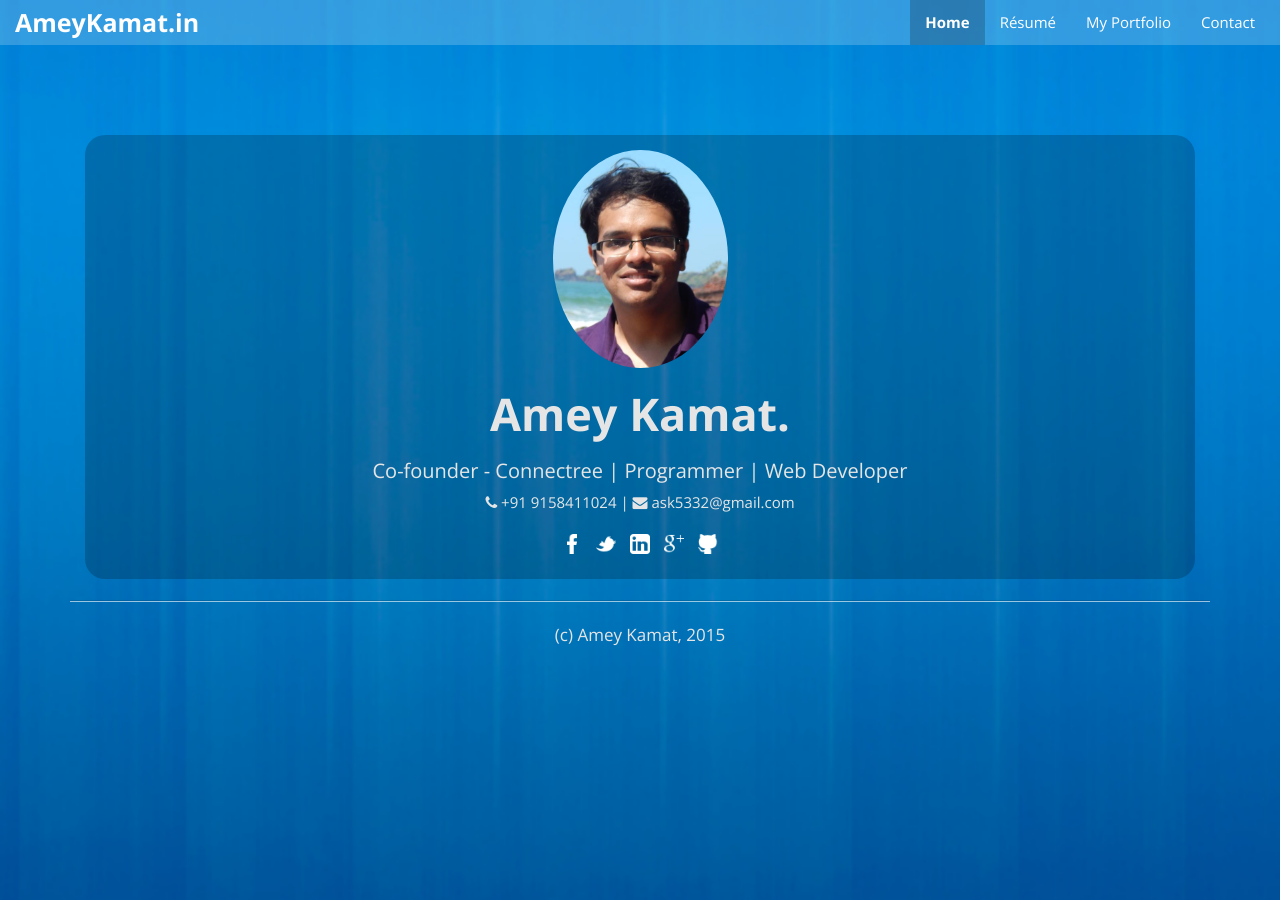
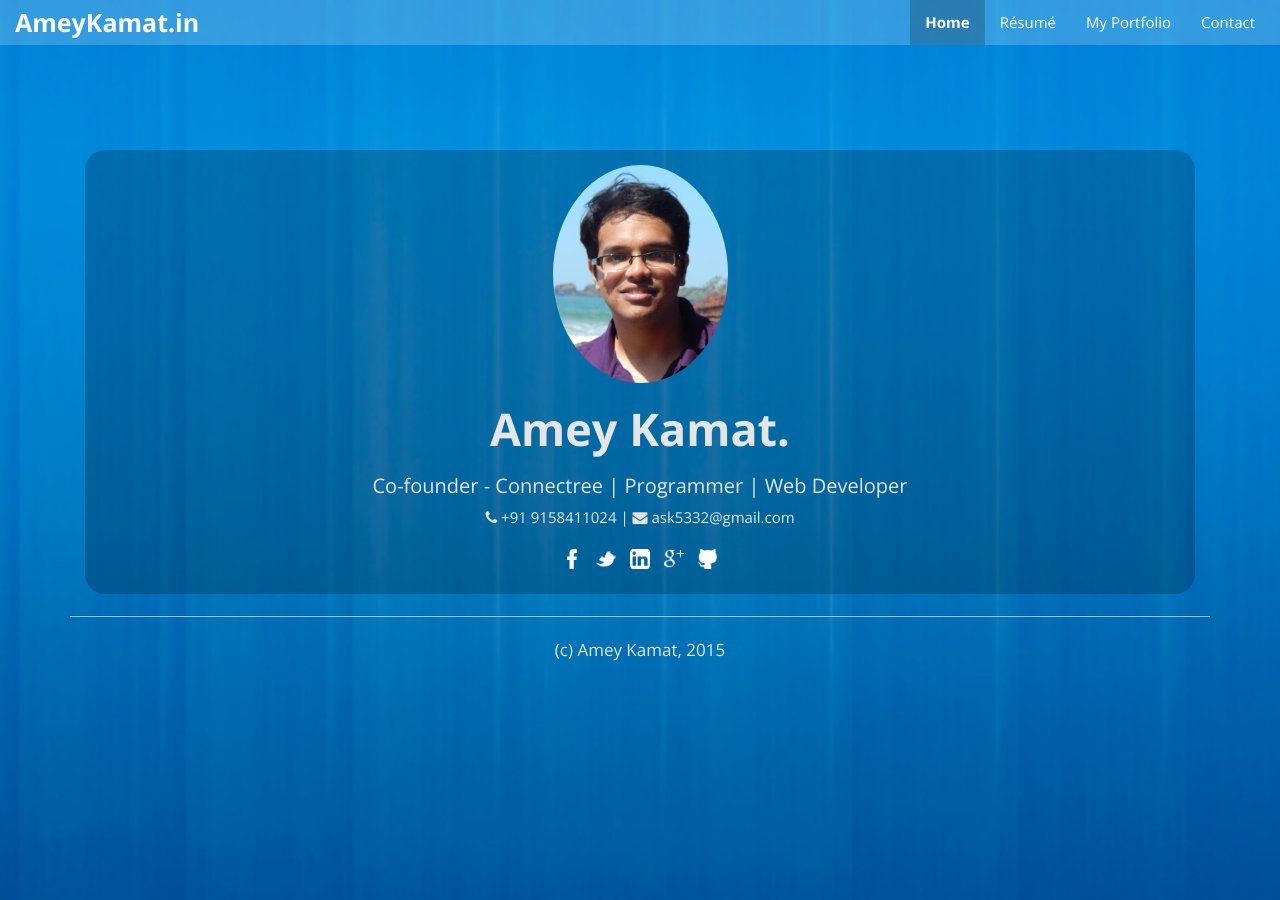
Before and after one commit to AmeyKamat/AmeyKamat.github.io, a Jekyll site: the page built from index.html, in a window 1280 px wide. Built offline with Jekyll 4.4.1, drawn with Linux system fonts in a browser that asks for light colours; Markdown is read by kramdown in place of the engine named in the settings; the list of posts is cut into pages by our own code.

Commit message:
visual changes

```diff
--- a/_layouts/default.html
+++ b/_layouts/default.html
@@ -23,7 +23,7 @@
         <link href="/content/css/main.css" rel="stylesheet">
 
     </head>
-    <body style="padding:0px 15px">
+    <body style="padding-top: 15px">
 		<nav class="navbar navbar-default navbar-fixed-top" style="background-color: rgba(255,255,255,0.3);transition-property: backgroud-color; transition-duration:2s">
 			<div class="">
 				<!-- Brand and toggle get grouped for better mobile display -->
```
